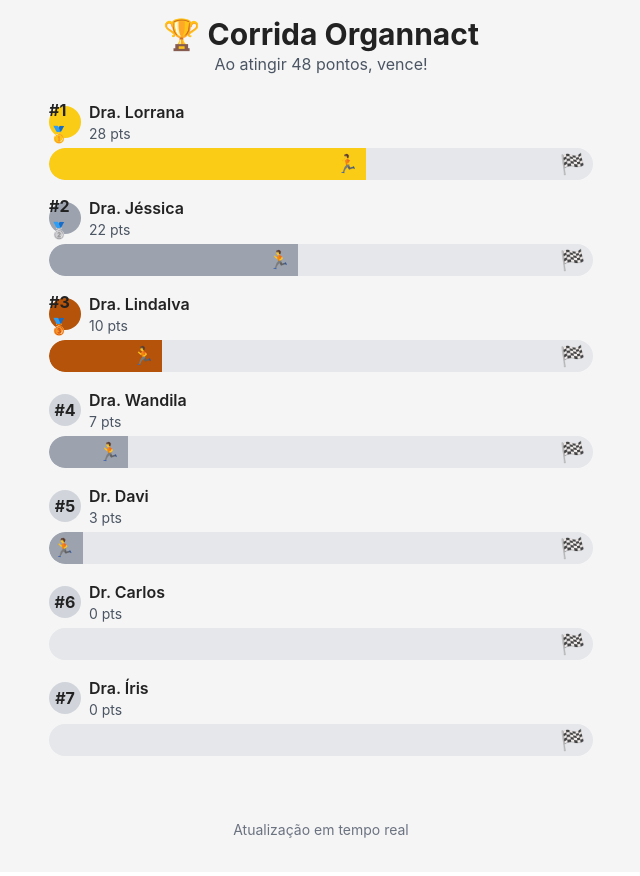
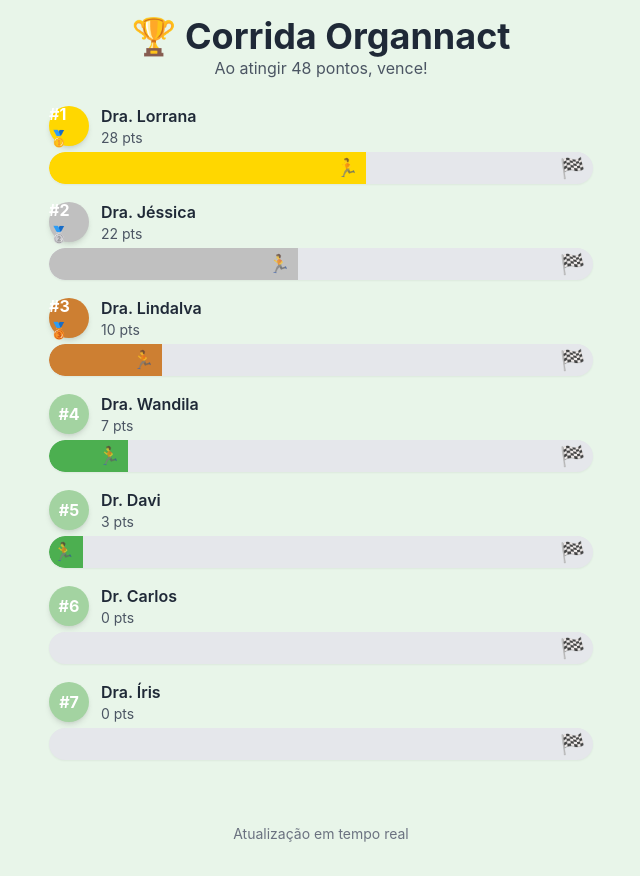
Before and after one commit to thalitakaboing97-glitch/cafecomvet, a React (Vite) app: page / in a window 1280 px wide. Shown: the whole page, without its empty margins (319-959 px from the left). Built offline with nearby package versions, Linux system fonts and the light colour scheme.

Commit message:
Update App.jsx

```diff
--- a/src/App.jsx
+++ b/src/App.jsx
@@ -13,22 +13,31 @@ const participants = [
 
 const MAX_SCORE = 48;
 
+// --- Cores Organnact ---
+const colors = {
+  gold: "#FFD700",
+  silver: "#C0C0C0",
+  bronze: "#CD7F32",
+  barDefault: "#4CAF50", // verde Organnact
+  badgeDefault: "#A3D3A1", // tom suave de verde
+  background: "#E8F5E9", // fundo suave
+};
+
 function ProgressBar({ score, rank }) {
   const widthPercent = Math.min((score / MAX_SCORE) * 100, 100);
 
-  // Cores especiais para pódio
-  let barColor = "bg-gray-400";
-  if (rank === 1) barColor = "bg-yellow-400"; // ouro
-  else if (rank === 2) barColor = "bg-gray-400"; // prata
-  else if (rank === 3) barColor = "bg-amber-700"; // bronze
+  let barColor = colors.barDefault;
+  if (rank === 1) barColor = colors.gold;
+  else if (rank === 2) barColor = colors.silver;
+  else if (rank === 3) barColor = colors.bronze;
 
   return (
-    <div className="w-full bg-gray-200 rounded-full h-8 relative overflow-hidden">
+    <div className="w-full bg-gray-200 rounded-full h-8 relative overflow-hidden shadow-sm">
       <div
-        className={`${barColor} h-8 flex items-center justify-end rounded-l-full transition-all duration-1000 ease-out`}
-        style={{ width: `${widthPercent}%` }}
+        className="h-8 flex items-center justify-end rounded-l-full transition-all duration-1000 ease-out"
+        style={{ width: `${widthPercent}%`, backgroundColor: barColor }}
       >
-        <span className="animate-run text-lg mr-2">{score > 0 ? "🏃" : ""}</span>
+        <span className="text-lg mr-2 animate-pulse">{score > 0 ? "🏃" : ""}</span>
       </div>
       <div className="absolute right-0 top-0 h-full flex items-center pr-2">
         <span className="text-xl">🏁</span>
@@ -37,20 +46,24 @@ function ProgressBar({ score, rank }) {
   );
 }
 
-
 function RacingLane({ participant, rank }) {
-  // Emoji pódio
   const medal = rank === 1 ? "🥇" : rank === 2 ? "🥈" : rank === 3 ? "🥉" : "";
+  let badgeColor = colors.badgeDefault;
+  if (rank === 1) badgeColor = colors.gold;
+  else if (rank === 2) badgeColor = colors.silver;
+  else if (rank === 3) badgeColor = colors.bronze;
 
   return (
     <div className="mb-4">
       <div className="flex items-center mb-1">
-        <div className={`w-8 h-8 flex items-center justify-center rounded-full font-bold
-            ${rank === 1 ? "bg-yellow-400" : rank === 2 ? "bg-gray-400" : rank === 3 ? "bg-amber-700" : "bg-gray-300"}`}>
+        <div
+          className="w-10 h-10 flex items-center justify-center rounded-full font-bold text-white shadow-md"
+          style={{ backgroundColor: badgeColor }}
+        >
           #{rank} {medal}
         </div>
-        <div className="ml-2">
-          <p className="font-semibold">{participant.name}</p>
+        <div className="ml-3">
+          <p className="font-semibold text-gray-800">{participant.name}</p>
           <p className="text-sm text-gray-600">{participant.score} pts</p>
         </div>
       </div>
@@ -59,22 +72,19 @@ function RacingLane({ participant, rank }) {
   );
 }
 
-
 function App() {
   return (
-    <div className="min-h-screen bg-[#F5F5F5] flex flex-col items-center p-4">
+    <div className="min-h-screen flex flex-col items-center p-4" style={{ backgroundColor: colors.background }}>
       <header className="text-center mb-6">
-        <h1 className="text-3xl font-bold">🏆 Corrida Organnact</h1>
+        <h1 className="text-3xl sm:text-4xl font-bold text-gray-800">🏆 Corrida Organnact</h1>
         <p className="text-gray-600">Ao atingir 48 pontos, vence!</p>
       </header>
 
-
-
-     <div className="w-full max-w-xl px-2 sm:px-4">
-  {participants.map((p, index) => (
-    <RacingLane key={index} participant={p} rank={index + 1} />
-  ))}
-</div>
+      <div className="w-full max-w-xl px-2 sm:px-4">
+        {participants.map((p, index) => (
+          <RacingLane key={index} participant={p} rank={index + 1} />
+        ))}
+      </div>
 
       <Footer />
     </div>
```
